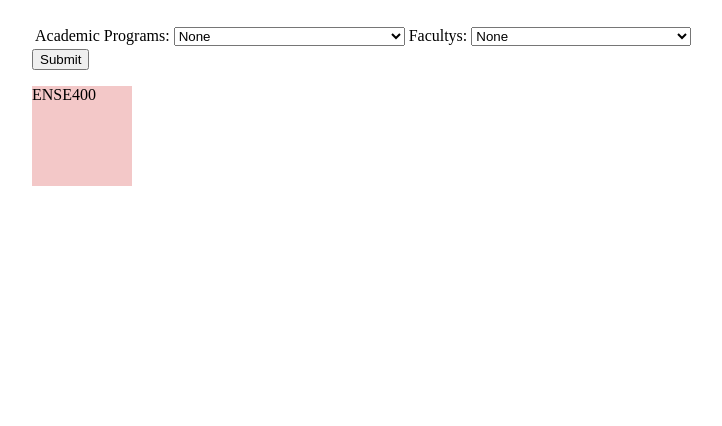
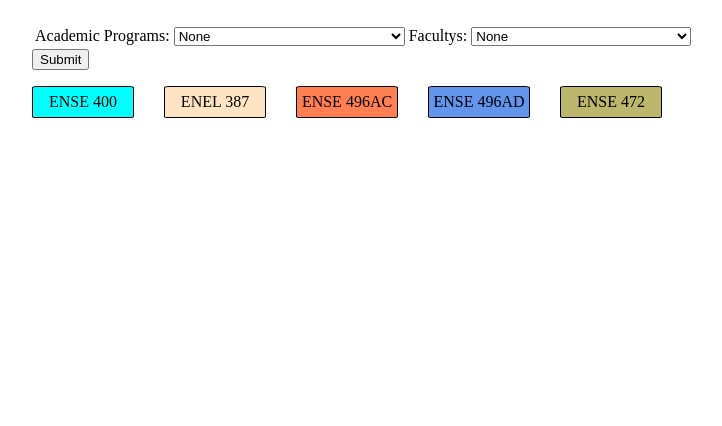
Before and after one commit to yang242j/VSB_Plus, a PHP site: page /courseDB.html in a window 1280 px wide. Shown: the part 223-649 px from the top of the page, without its empty margins (0-722 px from the left). Run offline with PHP 8.4, Linux system fonts and the light colour scheme.

Commit message:
update courseDB

```diff
--- a/Code/courseDB.html
+++ b/Code/courseDB.html
@@ -32,31 +32,37 @@
     </nav>
 
     <div class="container">
-        <form method="POST">
+        <form onclick="return false" method="POST">
             <table class="filterTable">
                 <tr>
                     <td class="filter">Academic Programs:
-                        <select class="filter" size="1" name="program_filter">
-                            <option value="all_pro">None</option>
-                            <option value="ENSE">Software System Engineering</option>
-                            <option value="ENEL">Electronic System Engineering</option>
-                            <option value="ENEV">Environmental System Engineering</option>
-                            <option value="ENPE">Petroleum System Engineering</option>
-                            <option value="ENIN">Industrial System Engineering</option>
+                        <select class="filter" id="program" size="1" name="program_filter">
+                            <option value="None">None</option>
+                            <option value="Software System Engineering">Software System Engineering</option>
+                            <option value="Electronic System Engineering">Electronic System Engineering</option>
+                            <option value="Environmental System Engineering">Environmental System Engineering</option>
+                            <option value="Petroleum System Engineering">Petroleum System Engineering</option>
+                            <option value="Industrial System Engineering">Industrial System Engineering</option>
                         </select>
                     </td>
                     <td class="filter">Facultys:
-                        <select class="filter" size="1" name="faculty_filter">
-                            <option value="all_fac">None</option>
-                            <option value="Engineering">Engineering And Applied Science</option>
+                        <select class="filter" id="faculty" size="1" name="faculty_filter">
+                            <option value="None">None</option>
+                            <option value="Engineering and Applied Science">Engineering And Applied Science</option>
                         </select>
                     </td>
                 </tr>
+
             </table>
-            <input type="submit" value="Submit"/>
+            <input type="submit" value="Submit" onclick="setFilter(event)"/>
+            <p id="filter_cond"></p>
         </form>
-        <div class="course">
-            <p>ENSE400</p>
+        <div id="course_area">
+            <div class="course" id="c1" style="background-color: aqua;" onclick="alert('Test')">ENSE 400</div>
+            <div class="course" id="c2" style="background-color: bisque;">ENEL 387</div>
+            <div class="course" id="c3" style="background-color: coral;">ENSE 496AC</div>
+            <div class="course" id="c4" style="background-color: cornflowerblue;">ENSE 496AD</div>
+            <div class="course" id="c5" style="background-color: darkkhaki;">ENSE 472</div>
         </div>
     </div>
 
--- a/Code/css/courseDB.css
+++ b/Code/css/courseDB.css
@@ -1,5 +1,20 @@
 body .course{
+    text-align:center;
+    line-height: 30px;
     width: 100px;
-    height: 100px;
-    background: #f3c8c8;
+    height: 30px;
+    border-radius: 5%;
+    border-style:solid;
+    border-width: 1px;
+    /* background: #f0a23d; */
 }
+#course_area {
+    text-align:center;
+    line-height: 100px;
+    width: 50%;
+    display: grid;
+    grid-template-columns: repeat(6, 1fr);
+    grid-gap: 30px;
+    grid-auto-rows: 30px;
+    /* background-color: aquamarine; */
+  }
--- a/Code/js/courseDB.js
+++ b/Code/js/courseDB.js
@@ -0,0 +1,9 @@
+function setFilter(){
+    var program = document.getElementById("program").value;
+    var faculty = document.getElementById("faculty").value;
+    document.getElementById("filter_cond").innerHTML = "Program: " + program + "<br> Faculty: " + faculty;
+}
+
+function overCourse(){
+
+}
```
